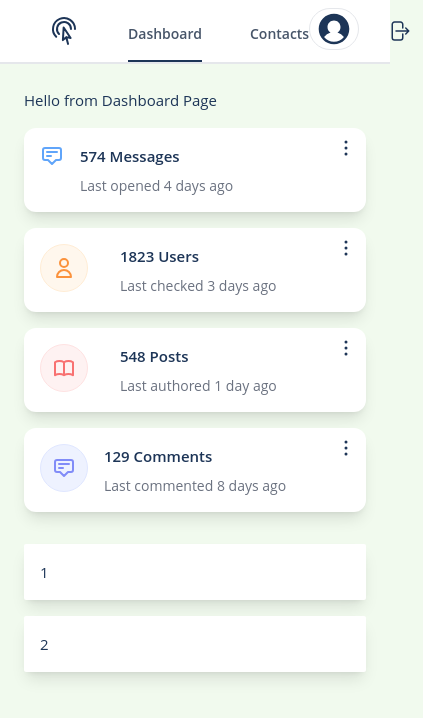
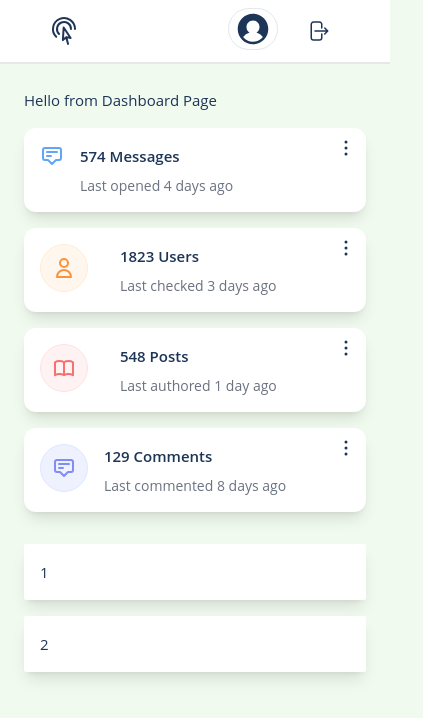
Before and after one commit to takinur/leveling, a Vue app: page / in a window 390 px wide. Shown: the top 718 px of the page, 423 px wide, since content can reach past the window. Built offline with nearby package versions, Linux system fonts and the light colour scheme.

Commit message:
Fixed Weird Bug

```diff
--- a/src/App.vue
+++ b/src/App.vue
@@ -3,7 +3,7 @@ import { RouterLink, RouterView } from 'vue-router'
 </script>
 
 <template>
-  <div class="max-w-screen-2xl w-full body-wrapper">
+  <div class="max-w-screen-2xl w-full app-wrapper">
     <header class="w-full">
       <nav class="bg-white border-b-2 w-full flex relative justify-between items-center px-12 h-16">
         <!-- logo -->
@@ -24,7 +24,8 @@ import { RouterLink, RouterView } from 'vue-router'
               />
             </svg>
           </div>
-          <div class="navlinlks h-full ml-8 flex gap-12 pt-6 items-baseline">
+          <!-- Nav Links -->
+          <div class="navlinlks hidden h-full ml-8 md:flex gap-12 pt-6 items-baseline">
             <RouterLink
               to="/"
               class="h-full text-slate-600 font-semibold text-sm hover:text-slate-800"
```
